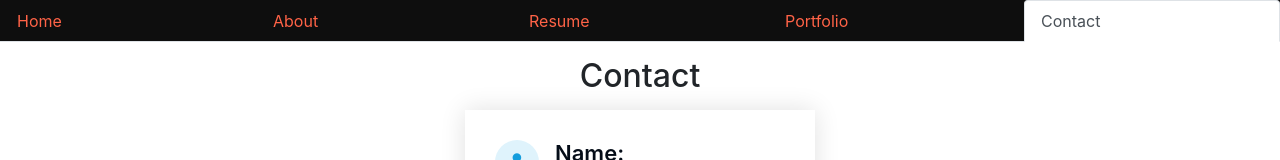
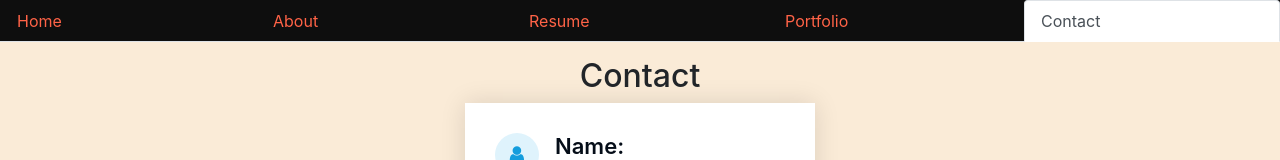
Before and after one commit to paveldarii/iPortfolio-2.0, a React (Create React App) app: page /contact in a window 1280 px wide. Shown: the top 160 px of the page. Built offline with nearby package versions, Linux system fonts and the light colour scheme.

Commit message:
small change

```diff
--- a/src/pages/Contact/style.css
+++ b/src/pages/Contact/style.css
@@ -1,10 +1,11 @@
 #contact-page {
   height: 100vh;
+  background-color: antiquewhite;
 }
 
 .contact .section-title {
   text-align: center;
-  margin: 15px;
+  padding-top: 15px;
 }
 
 .contact .info {
@@ -89,3 +90,7 @@
     display: inline-block;
   }
 }
+.col-lg-5 {
+  margin-left: auto;
+  margin-right: auto;
+}
```
